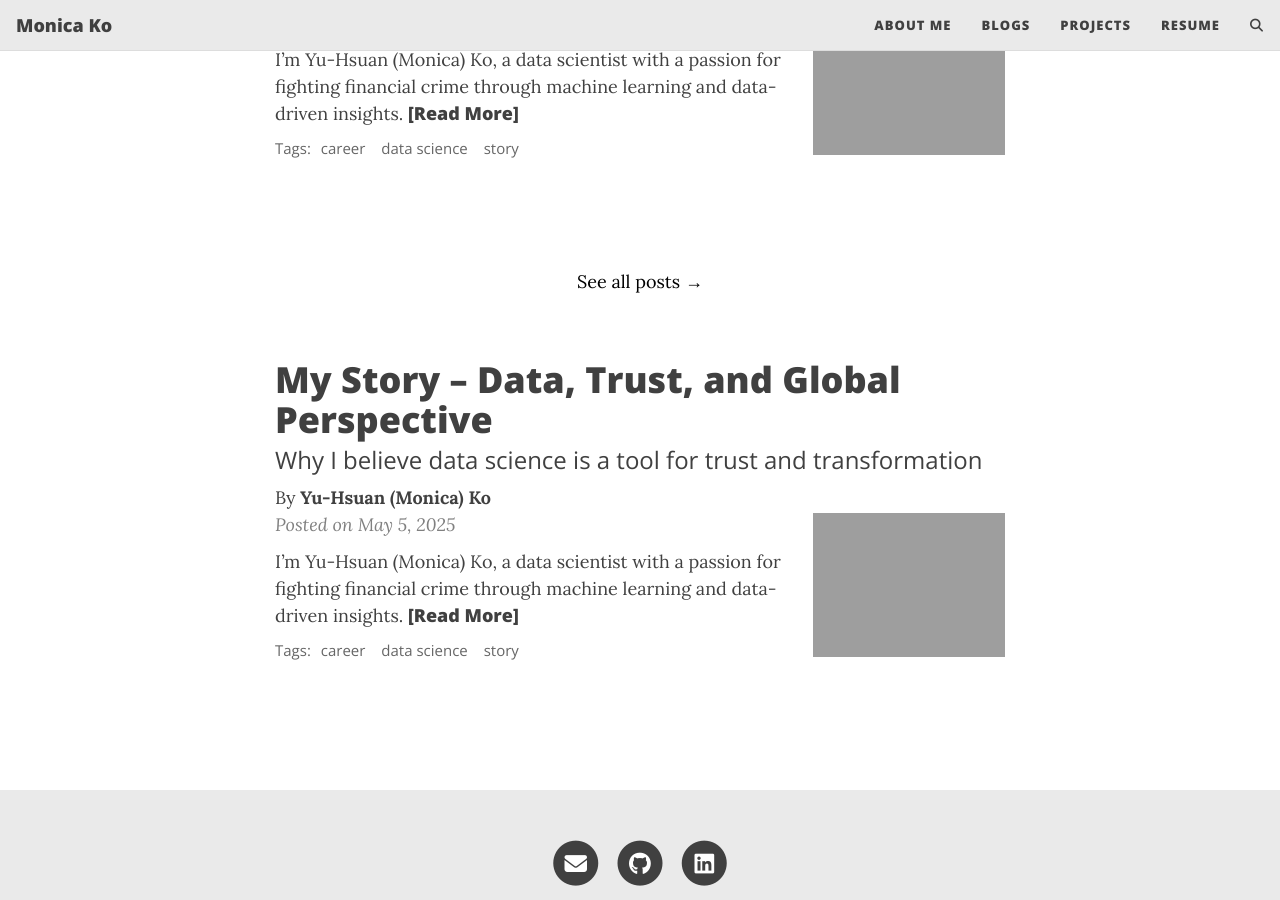
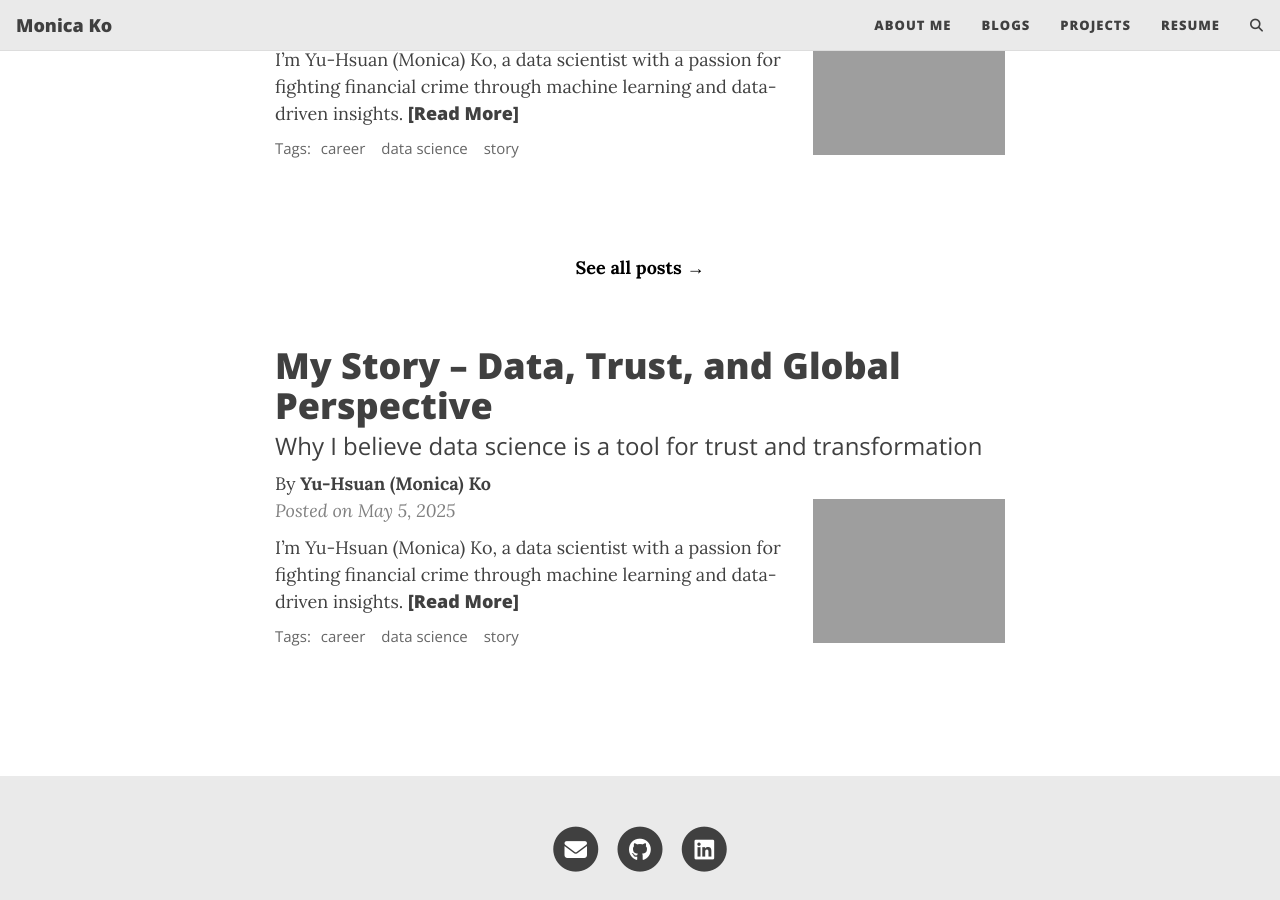
Before and after one commit to yuhsuanko/yuhsuanko.github.io, a Jekyll site: the page built from index.html, in a window 1280 px wide and 900 px high, scrolled down 886 px. Built offline with Jekyll 4.4.1, drawn with Linux system fonts in a browser that asks for light colours; the list of posts is cut into pages by our own code; comment, search, counter and statistics services are not loaded.

Commit message:
Update index.html

```diff
--- a/index.html
+++ b/index.html
@@ -4,15 +4,17 @@
 subtitle: Hi, I'm Monica. I'm a data scientist focused on anti-money laundering and fraud detection.
 ---
 
-<!-- About Section -->
+<!-- About Me Section -->
 <section class="about-section" style="text-align: center; margin: 2rem auto;">
   <h2>About Me</h2>
-  <p>I'm Yu-Hsuan (Monica) Ko, a data scientist passionate about building trustworthy AI systems to detect fraud and protect financial ecosystems.<br>
-  With experience across Taiwan’s top banks and global academic training from the University of Chicago, I blend machine learning, compliance, and human insight to solve real-world problems.</p>
+  <p>
+    I'm Yu-Hsuan (Monica) Ko, a data scientist passionate about building trustworthy AI systems to detect fraud and protect financial ecosystems.<br>
+    With experience across Taiwan’s top banks and global academic training from the University of Chicago, I blend machine learning, compliance, and human insight to solve real-world problems.
+  </p>
   <a href="/aboutme" style="display: inline-block; margin-top: 1rem;">More About Me →</a>
 </section>
 
-<!-- Latest Blog Section -->
+<!-- Latest Blog Posts Section -->
 <section class="latest-blog-section">
   <h2 style="text-align: center;">Latest Blog Posts</h2>
 
@@ -23,7 +25,6 @@
       {% for post in posts %}
       <li class="post-preview">
         <article>
-
           {%- capture thumbnail -%}
             {% if post.thumbnail-img %}
               {{ post.thumbnail-img }}
@@ -53,9 +54,11 @@
           </a>
 
           {% if post.author %}
-          <span>By <strong>{{ post.author | strip_html }}</strong></span>
+            <span>By <strong>{{ post.author | strip_html }}</strong></span>
           {% endif %}
-          <p class="post-meta">Posted on {{ post.date | date: "%B %-d, %Y" }}</p>
+          <p class="post-meta">
+            Posted on {{ post.date | date: "%B %-d, %Y" }}
+          </p>
 
           {% if thumbnail != "" and site.feed_show_excerpt != false %}
           <div class="post-image post-image-short">
@@ -88,14 +91,13 @@
             </ul>
           </div>
           {% endif %}
-
         </article>
       </li>
       {% endfor %}
     </ul>
 
-    <p style="text-align: center;">
-      <a href="/blog/" style="color: black;">See all posts →</a>
+    <p style="text-align: center; margin-top: 1rem;">
+      <a href="/blog/" style="color: black; font-weight: bold;">See all posts →</a>
     </p>
   </div>
 </section>
```
